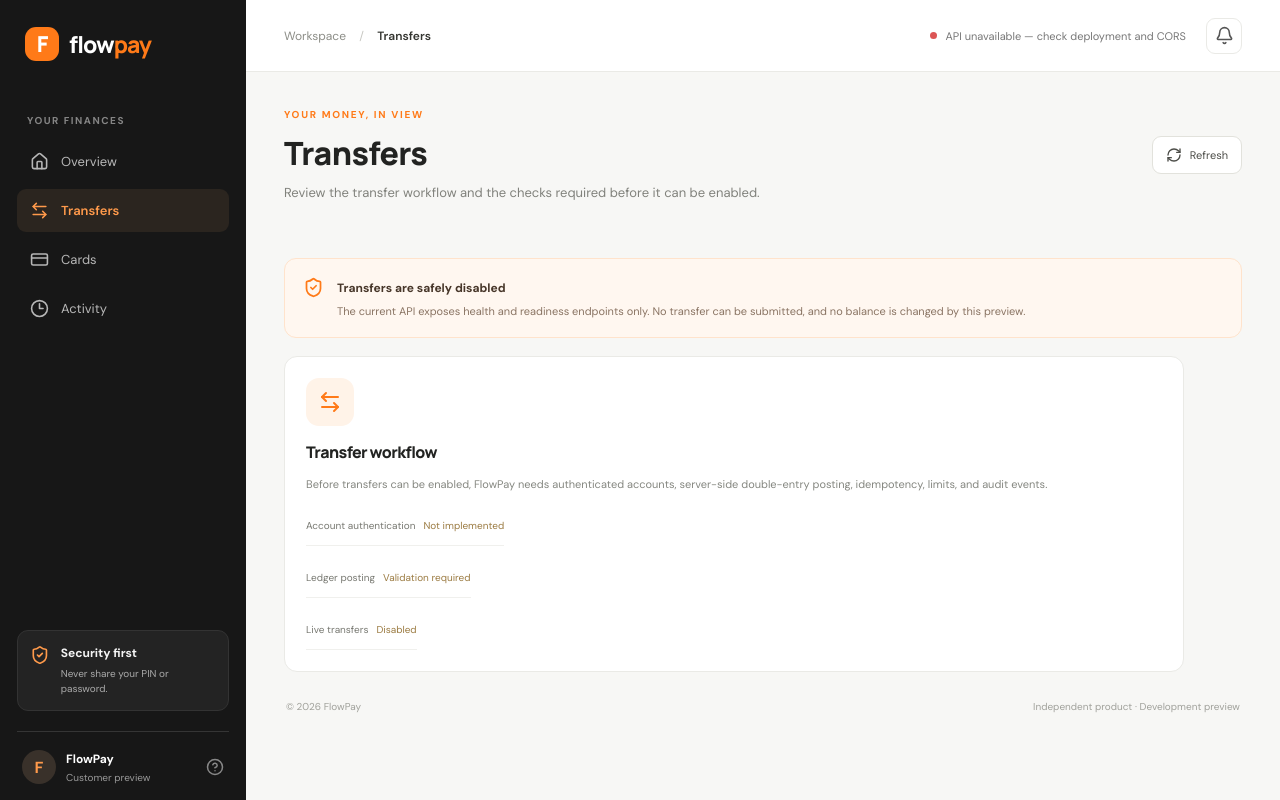
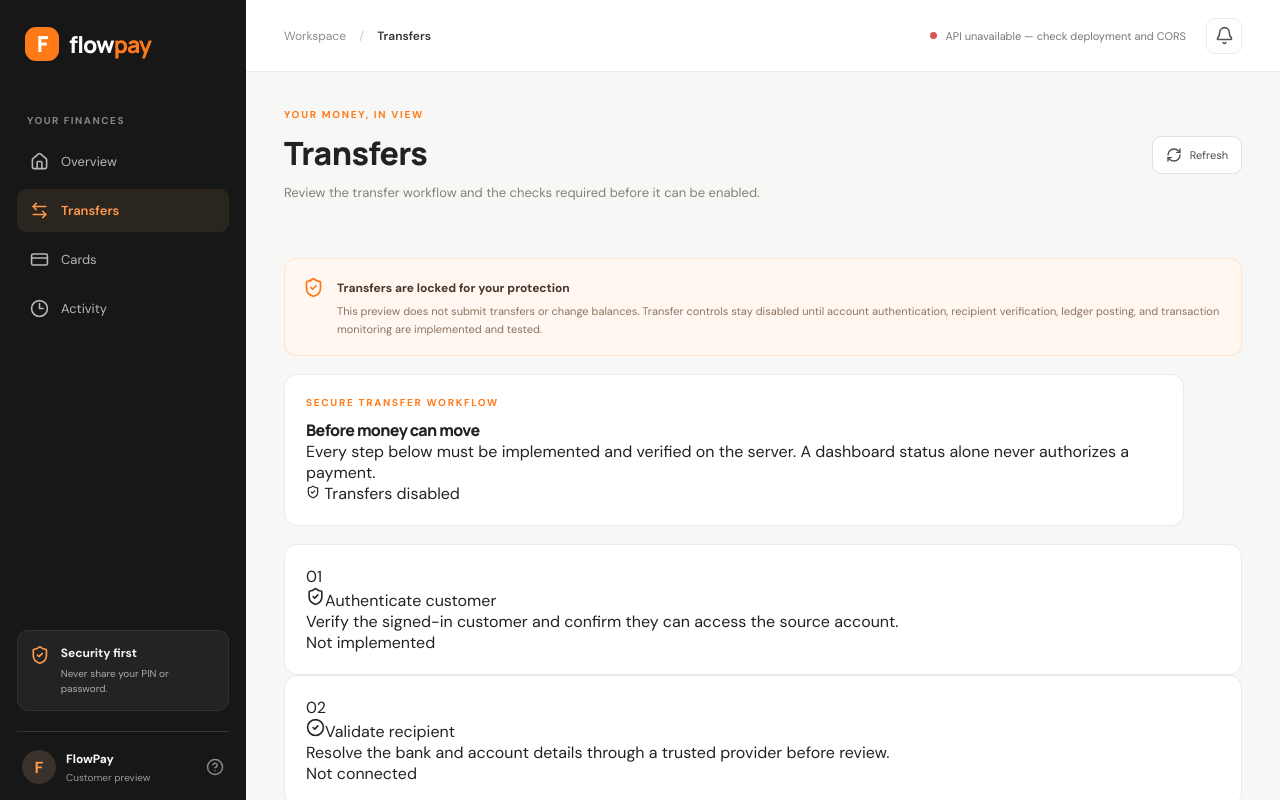
Before and after one commit to Balmasexy/flow-pay, a React (Vite) app in the folder apps/web/: page / in a window 1280 px wide. Both pictures are taken after a click on the button "Transfers". Shown: the top 800 px of the page. Built offline with nearby package versions, Linux system fonts and the light colour scheme; no server answers.

Commit message:
Add secure card and activity history workflows

```diff
--- a/apps/web/src/App.tsx
+++ b/apps/web/src/App.tsx
@@ -5,7 +5,7 @@ import {
   Menu, RefreshCw, ShieldCheck, Wallet, X
 } from "lucide-react";
 
-const API_URL = (import.meta.env.VITE_API_BASE_URL || "").replace(/\/$/, "");
+const API_URL = (import.meta.env.VITE_API_BASE_URL || "https://flowpay-backend-qz79.onrender.com").replace(/\/$/, "");
 
 type ApiStatus = "checking" | "connected" | "unavailable";
 type DatabaseStatus = "checking" | "connected" | "unavailable" | "not_configured";
@@ -24,6 +24,7 @@ export default function App() {
   });
   const [menuOpen, setMenuOpen] = useState(false);
   const [featureMessage, setFeatureMessage] = useState("Card issuing and controls are not connected to the backend.");
+  const [activityFilter, setActivityFilter] = useState<"all" | "transfers" | "cards">("all");
 
   async function checkApi() {
     if (!API_URL) {
@@ -169,12 +170,9 @@ export default function App() {
             </div>
             <button
               className="refresh-button"
-              onClick={() => {
-                window.sessionStorage.setItem("flowpay.currentPage", page);
-                window.location.reload();
-              }}
+              onClick={() => { void checkApi(); }}
               aria-label="Refresh FlowPay"
-              title="Refresh all FlowPay page content and connection status"
+              title="Refresh API and database connection status without reloading the page"
             >
               <RefreshCw size={16} /> Refresh
             </button>
@@ -313,36 +311,135 @@ export default function App() {
                   <button className="feature-button" onClick={() => setFeatureMessage("Freeze, PIN, and spending-limit controls need a verified card service before they can be enabled.")}>Check security tools</button>
                 </article>
               </section>
+              <section className="panel card-lifecycle">
+                <div className="panel-heading">
+                  <div><h2>Card lifecycle</h2><p>What must be verified before a real card is usable</p></div>
+                  <ShieldCheck size={20} />
+                </div>
+                <div className="card-lifecycle-row">
+                  <span className="lifecycle-number">1</span>
+                  <div><strong>Secure card provider</strong><p>Connect a verified issuing provider and keep provider secrets on the server.</p></div>
+                  <span className="workflow-status">Not connected</span>
+                </div>
+                <div className="card-lifecycle-row">
+                  <span className="lifecycle-number">2</span>
+                  <div><strong>Authenticate cardholder</strong><p>Require an authenticated customer session and confirm ownership of the card.</p></div>
+                  <span className="workflow-status">Not implemented</span>
+                </div>
+                <div className="card-lifecycle-row">
+                  <span className="lifecycle-number">3</span>
+                  <div><strong>Audit every control</strong><p>Verify freeze, unfreeze, PIN, limits, and status changes through server-side authorization.</p></div>
+                  <span className="workflow-status">Not implemented</span>
+                </div>
+                <p className="connection-help">The buttons above only explain feature readiness. They do not issue, activate, freeze, or modify a real card.</p>
+              </section>
+              <section className="panel card-history-panel">
+                <div className="panel-heading">
+                  <div><h2>Card activity and history</h2><p>Issuance, status changes, and card transactions when verified services are connected</p></div>
+                  <Clock3 size={20} />
+                </div>
+                <div className="card-history-status">
+                  <span className="status-dot" />
+                  <div><strong>No verified card history available</strong><p>FlowPay has no authenticated card-history endpoint yet. No sample card transactions or card events are shown as real.</p></div>
+                </div>
+                <button className="feature-button" onClick={() => {
+                  setActivityFilter("cards");
+                  setPage("Activity");
+                  window.sessionStorage.setItem("flowpay.currentPage", "Activity");
+                }}>Open card history</button>
+              </section>
             </section>
           ) : page === "Transfers" ? (
-            <section className="page-grid">
+            <section className="page-grid transfer-page">
               <section className="notice">
                 <div className="notice-icon"><ShieldCheck size={21} /></div>
                 <div>
-                  <strong>Transfers are safely disabled</strong>
-                  <p>The current API exposes health and readiness endpoints only. No transfer can be submitted, and no balance is changed by this preview.</p>
+                  <strong>Transfers are locked for your protection</strong>
+                  <p>This preview does not submit transfers or change balances. Transfer controls stay disabled until account authentication, recipient verification, ledger posting, and transaction monitoring are implemented and tested.</p>
                 </div>
               </section>
-              <section className="panel feature-card">
-                <div className="feature-icon"><ArrowLeftRight size={24} /></div>
-                <h2>Transfer workflow</h2>
-                <p>Before transfers can be enabled, FlowPay needs authenticated accounts, server-side double-entry posting, idempotency, limits, and audit events.</p>
-                <div className="connection-row"><span>Account authentication</span><span className="status-wait">Not implemented</span></div>
-                <div className="connection-row"><span>Ledger posting</span><span className="status-wait">Validation required</span></div>
-                <div className="connection-row"><span>Live transfers</span><span className="status-wait">Disabled</span></div>
+
+              <section className="transfer-summary panel">
+                <div className="transfer-summary-copy">
+                  <div className="eyebrow">SECURE TRANSFER WORKFLOW</div>
+                  <h2>Before money can move</h2>
+                  <p>Every step below must be implemented and verified on the server. A dashboard status alone never authorizes a payment.</p>
+                </div>
+                <span className="locked-pill"><ShieldCheck size={14} /> Transfers disabled</span>
+              </section>
+
+              <section className="workflow-grid" aria-label="Transfer security requirements">
+                <article className="panel workflow-step">
+                  <span className="workflow-number">01</span>
+                  <div className="workflow-step-heading"><ShieldCheck size={19} /><span>Authenticate customer</span></div>
+                  <p>Verify the signed-in customer and confirm they can access the source account.</p>
+                  <span className="workflow-status">Not implemented</span>
+                </article>
+                <article className="panel workflow-step">
+                  <span className="workflow-number">02</span>
+                  <div className="workflow-step-heading"><CheckCircle2 size={19} /><span>Validate recipient</span></div>
+                  <p>Resolve the bank and account details through a trusted provider before review.</p>
+                  <span className="workflow-status">Not connected</span>
+                </article>
+                <article className="panel workflow-step">
+                  <span className="workflow-number">03</span>
+                  <div className="workflow-step-heading"><Wallet size={19} /><span>Check and post ledger</span></div>
+                  <p>Check available funds, limits, idempotency, and balanced double-entry posting.</p>
+                  <span className="workflow-status">Validation required</span>
+                </article>
+                <article className="panel workflow-step">
+                  <span className="workflow-number">04</span>
+                  <div className="workflow-step-heading"><Clock3 size={19} /><span>Record outcome</span></div>
+                  <p>Keep an audit trail and reconcile pending, successful, reversed, or failed transfers.</p>
+                  <span className="workflow-status">Not implemented</span>
+                </article>
+              </section>
+
+              <section className="panel transfer-lock-panel">
+                <div className="transfer-lock-icon"><ShieldCheck size={22} /></div>
+                <div className="transfer-lock-copy">
+                  <h2>Transfer action unavailable</h2>
+                  <p>There is no active transfer endpoint in this API. The control below is intentionally disabled; no real transfer can be initiated from this screen.</p>
+                </div>
+                <button className="feature-button transfer-disabled-button" disabled aria-disabled="true">Transfers not available</button>
               </section>
             </section>
           ) : (
-            <section className="page-grid">
-              <section className="panel activity-panel">
+            <section className="page-grid activity-page">
+              <section className="notice">
+                <div className="notice-icon"><ShieldCheck size={21} /></div>
+                <div>
+                  <strong>History is read-only and not connected yet</strong>
+                  <p>Activity will only show records returned by authenticated, ledger-backed APIs. Card events and transfer records are not fabricated or inferred from dashboard status.</p>
+                </div>
+              </section>
+              <section className="panel activity-history-panel">
                 <div className="panel-heading">
-                  <div><h2>Activity history</h2><p>Account movements from the verified ledger</p></div>
+                  <div><h2>Activity history</h2><p>Filter the history view by activity type</p></div>
                   <Clock3 size={20} />
                 </div>
-                <div className="empty-state">
-                  <div className="empty-icon"><Clock3 size={23} /></div>
-                  <strong>No verified activity available</strong>
-                  <span>Activity will appear after account authentication and ledger-backed transaction history are implemented. No sample transactions are shown as real.</span>
+                <div className="history-filters" role="group" aria-label="Filter activity history">
+                  <button className={activityFilter === "all" ? "history-filter history-filter-active" : "history-filter"} onClick={() => setActivityFilter("all")}>All activity</button>
+                  <button className={activityFilter === "transfers" ? "history-filter history-filter-active" : "history-filter"} onClick={() => setActivityFilter("transfers")}>Transfers</button>
+                  <button className={activityFilter === "cards" ? "history-filter history-filter-active" : "history-filter"} onClick={() => setActivityFilter("cards")}>Card activity</button>
+                </div>
+                <div className="history-readiness-grid">
+                  <div className="history-readiness-item"><span>API connection</span><strong className={apiStatus === "connected" ? "status-ok" : apiStatus === "checking" ? "status-wait" : "status-error"}>{apiStatus === "connected" ? "Connected" : apiStatus === "checking" ? "Checking" : "Unavailable"}</strong></div>
+                  <div className="history-readiness-item"><span>Database readiness</span><strong className={databaseStatus === "connected" ? "status-ok" : databaseStatus === "checking" ? "status-wait" : "status-error"}>{databaseStatus === "connected" ? "Connected" : databaseStatus === "checking" ? "Checking" : databaseStatus === "not_configured" ? "Not configured" : "Unavailable"}</strong></div>
+                  <div className="history-readiness-item"><span>Selected view</span><strong>{activityFilter === "all" ? "All activity" : activityFilter === "transfers" ? "Transfers" : "Card activity"}</strong></div>
+                </div>
+                <div className="history-empty-state">
+                  <div className="empty-icon">{activityFilter === "cards" ? <CreditCard size={23} /> : activityFilter === "transfers" ? <ArrowLeftRight size={23} /> : <Clock3 size={23} />}</div>
+                  <strong>{activityFilter === "cards" ? "No verified card events available" : activityFilter === "transfers" ? "No verified transfer history available" : "No verified activity available"}</strong>
+                  <span>{activityFilter === "cards"
+                    ? "Card issuance, status changes, and card transactions will appear only after an authenticated card-history service is implemented."
+                    : activityFilter === "transfers"
+                      ? "Transfer records will appear only after authenticated transaction-history APIs and ledger reconciliation are implemented."
+                      : "Account, transfer, and card events will appear here when the backend returns verified history. No demo records are presented as real."}</span>
+                </div>
+                <div className="history-footer">
+                  <p>History is currently unavailable because the required customer-scoped history endpoints are not implemented.</p>
+                  <button className="refresh-button" onClick={() => { void checkApi(); }}>Refresh connection status</button>
                 </div>
               </section>
             </section>
```
